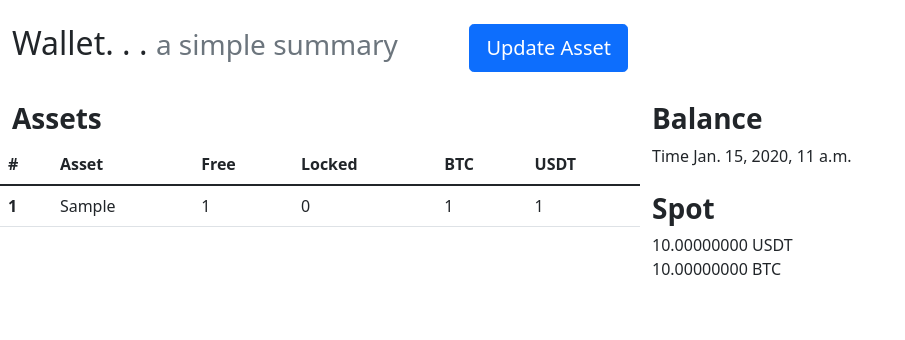
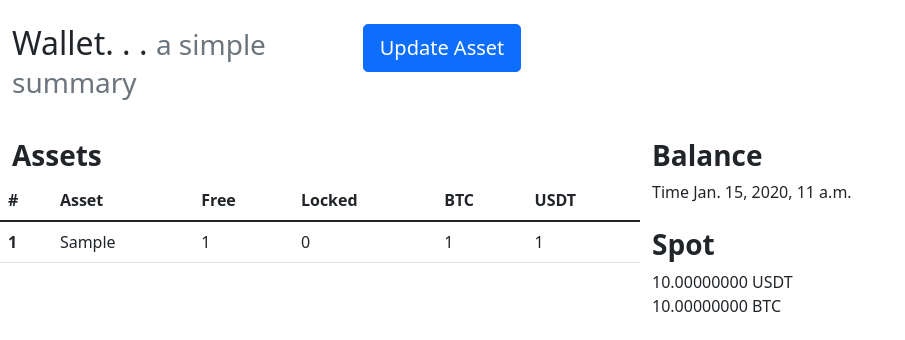
Before and after one commit to kernelpanik/CryptoBot, a Django app: page /wallet in a window 1280 px wide. Shown: the part 56-396 px from the top of the page, without its empty margins (0-905 px from the left). Run offline with Django 4.2, Linux system fonts and the light colour scheme; tables that the repository leaves empty hold one stand-in row (values such as "Sample post"); some libraries are stand-ins or nearby versions.

Commit message:
fix button

```diff
--- a/homepage/templates/wallet.html
+++ b/homepage/templates/wallet.html
@@ -3,7 +3,7 @@
 {% block content %}
 <div class="container-fluid" style="margin-top:80px">
    <div class="row">
-      <div class="col-sm-4 col-12">
+      <div class="col-sm-3 col-12">
          <h2 class="text-left">Wallet. . .
             <small class="text-muted">   a simple summary</small>
          </h2>
```
